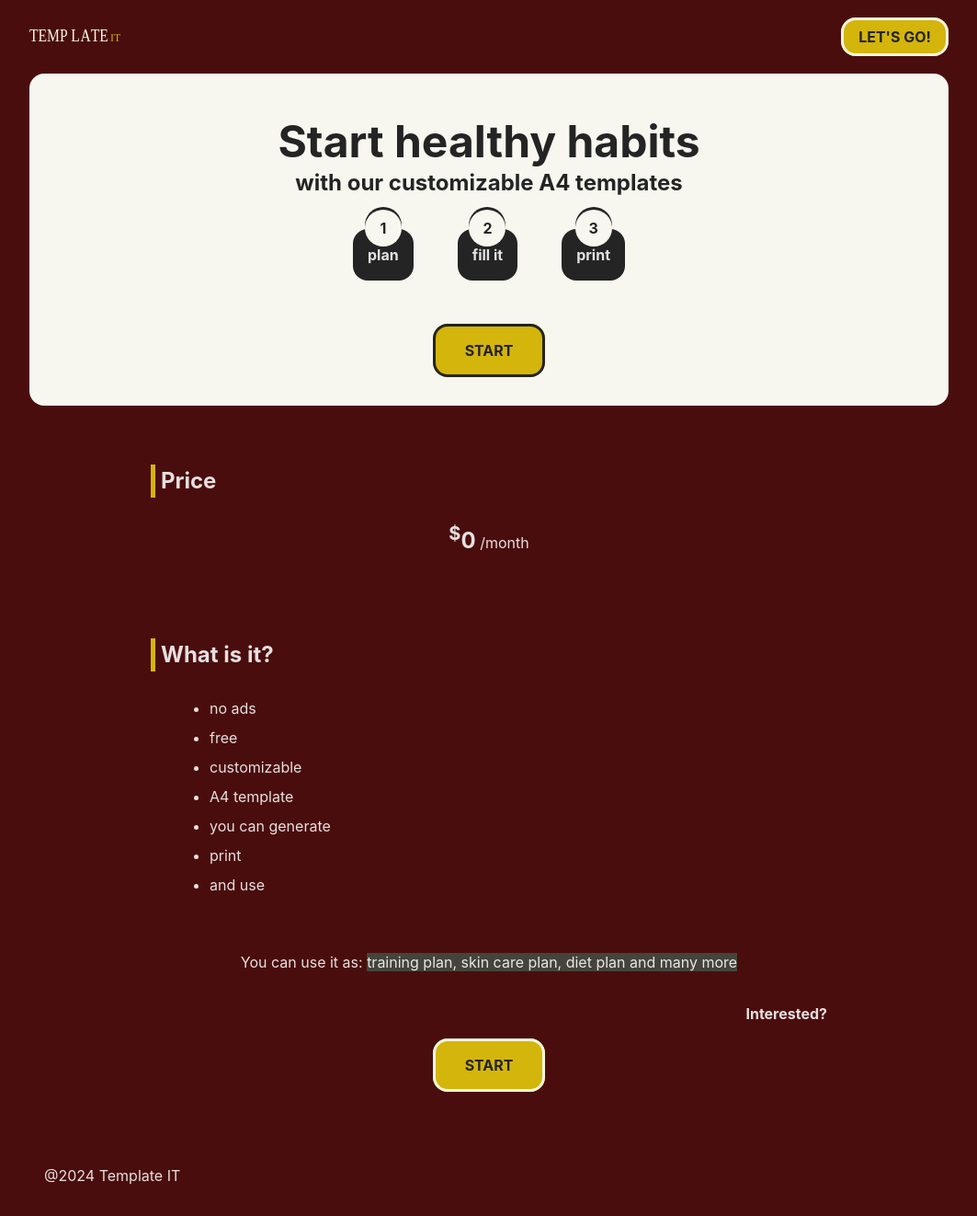
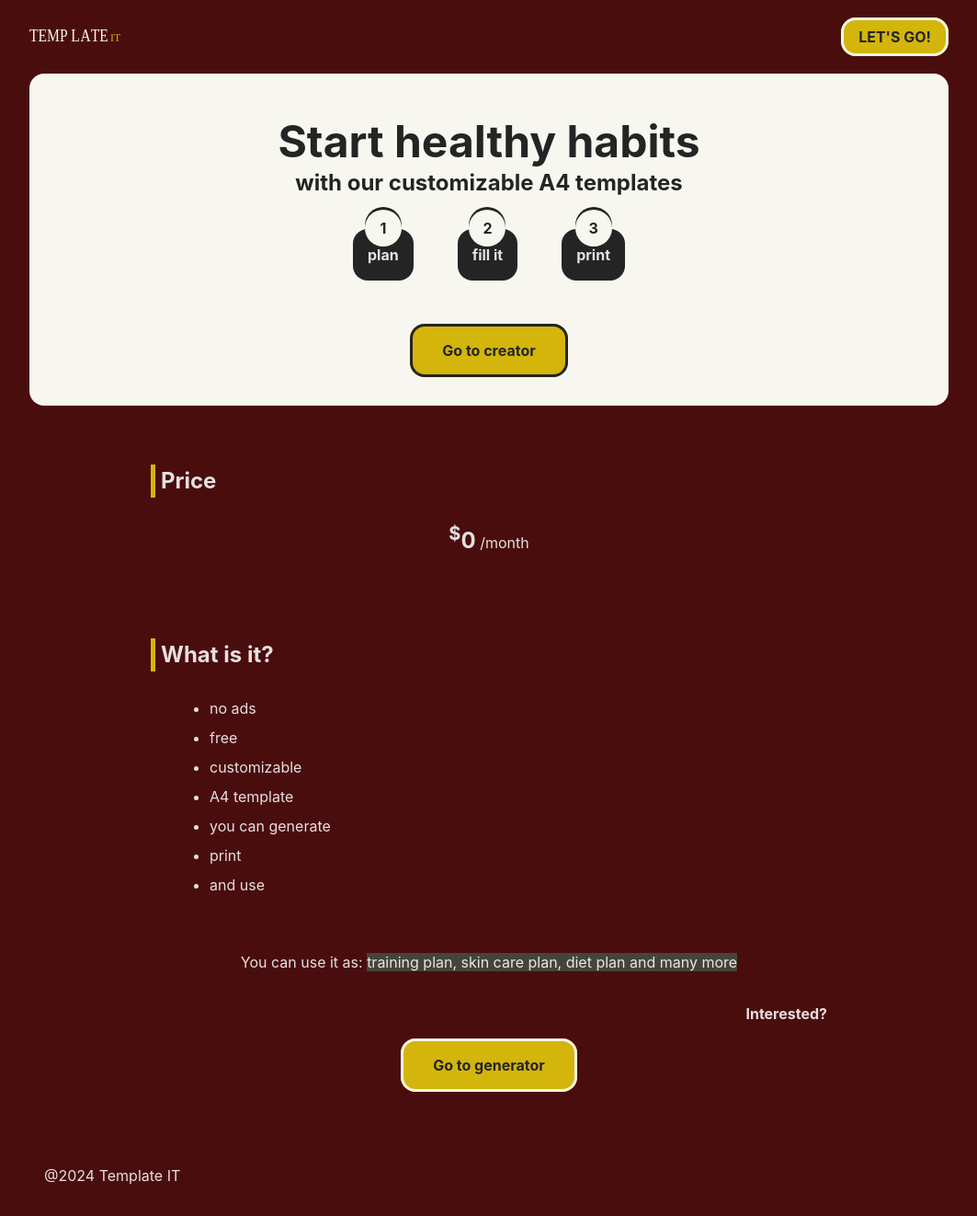
Before and after one commit to NNikiforuk/templateIT, a React (Vite) app: page / in a window 1280 px wide. Shown: the whole page at 92% size, without its empty margins (108-1171 px from the left). Built offline with nearby package versions, Linux system fonts and the light colour scheme.

Commit message:
Better SEO link descs and meta desc

```diff
--- a/index.html
+++ b/index.html
@@ -4,6 +4,7 @@
     <meta charset="UTF-8" />
     <link rel="icon" type="image/svg+xml" href="/favicon.svg" />
     <meta name="viewport" content="width=device-width, initial-scale=1.0" />
+    <meta name="description" content="Create your own habits with our fully customizable A4 template">
     <title>Template IT</title>
   </head>
   <body>
--- a/src/components/header/Header.tsx
+++ b/src/components/header/Header.tsx
@@ -24,7 +24,7 @@ const Header = () => {
 						<div className="step__square">print</div>
 					</div>
 				</div>
-				<Button text="START" pulse={true} />
+				<Button text="Go to creator" pulse={true} />
 			</div>
 		</header>
 	);
--- a/src/components/pages/Home.tsx
+++ b/src/components/pages/Home.tsx
@@ -35,7 +35,7 @@ const Home = () => {
 						</span>
 					</div>
 					<div className="what__interested bold">Interested?</div>
-					<Button text="START" border="white" />
+					<Button text="Go to generator" border="white" />
 				</section>
 			</main>
 		</div>
```
